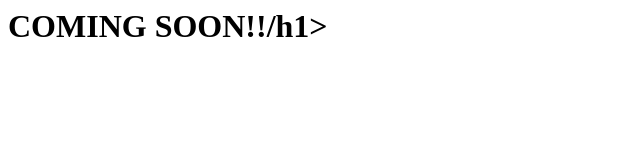
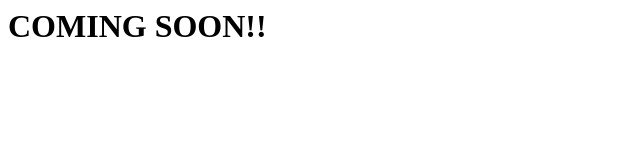
Before and after one commit to mitsurini392/mitsurini392.github.io, a plain HTML site: page index.html in a window 1280 px wide. Shown: the whole page, without its empty margins (0-640 px from the left). Drawn offline with Linux system fonts and the light colour scheme.

Commit message:
Update index.html

```diff
--- a/index.html
+++ b/index.html
@@ -1 +1 @@
-<h1>COMING SOON!!/h1>
+<h1>COMING SOON!!</h1>
```
